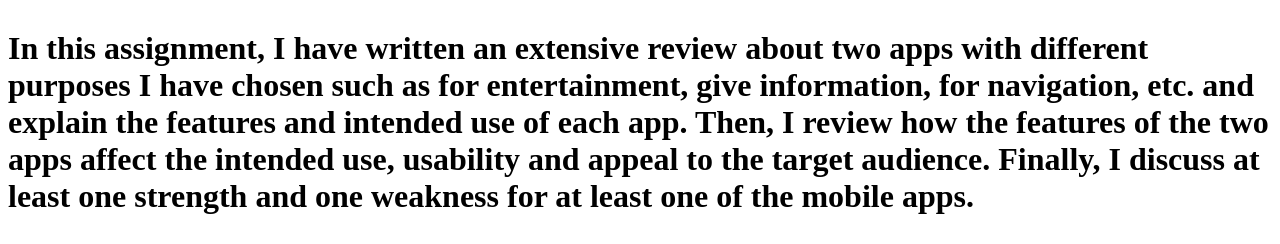
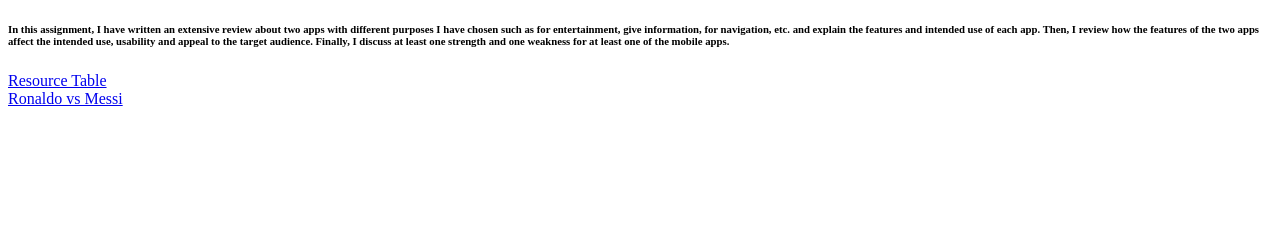
Before and after one commit to Ravinath2004/Portfolio, a plain HTML site: page PDFs/Unit_08/index1.html in a window 1280 px wide. Shown: the part 47-291 px from the top of the page. Drawn offline with Linux system fonts and the light colour scheme.

Commit message:
Update index1.html

```diff
--- a/PDFs/Unit_08/index1.html
+++ b/PDFs/Unit_08/index1.html
@@ -2,11 +2,11 @@
   <body>
     <h1>
           <a target="_blank" href="Mobile Apps Review1 (2).pdf">1. Mobile App Review</a><br>
-      <p>
+      <h6>
         In this assignment, I have written an extensive review about two apps with different purposes I have chosen such as for entertainment, give information, for navigation, etc. and explain the features and intended use of each app.
 Then, I review how the features of the two apps affect the intended use, usability and appeal to the target audience.
 Finally, I discuss at least one strength and one weakness for at least one of the mobile apps.
-      </p>
+      </h6>
           <a target="_blank" href="Resource Table.pdf">Resource Table</a><br>
           <a target="_blank" href="Ronaldo vs Messi1.pdf">Ronaldo vs Messi</a>
     </h1>
```
